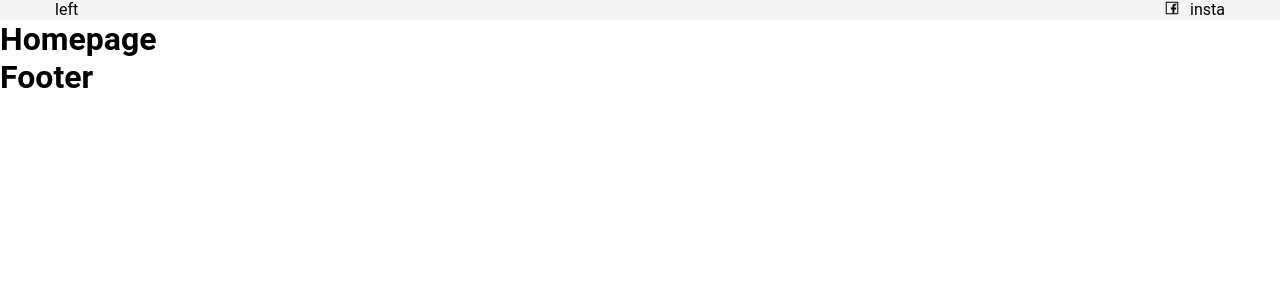
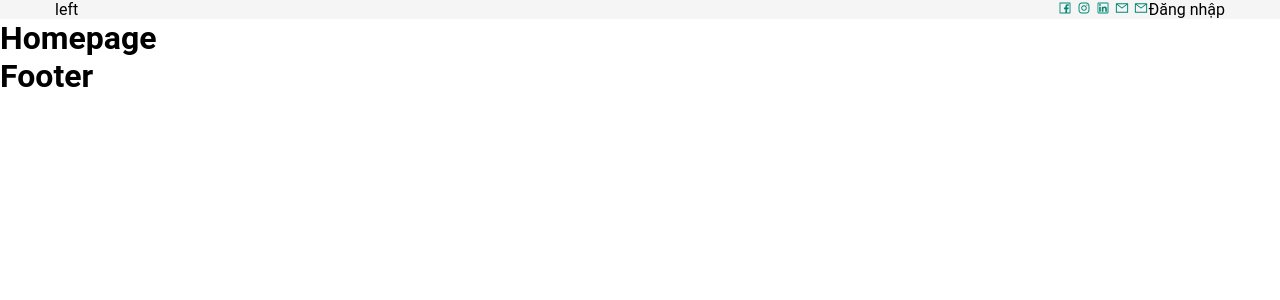
Before and after one commit to thuymax/project_node, a React (Vite) app: page / in a window 1280 px wide. Shown: the top 300 px of the page. Built offline with nearby package versions, Linux system fonts and the light colour scheme.

Commit message:
thêm code

```diff
--- a/src/pages/users/theme/header/index.jsx
+++ b/src/pages/users/theme/header/index.jsx
@@ -1,7 +1,8 @@
-import {memo} from "react";
+import { memo } from "react";
+import {Link} from "react-router-dom";
 import "./style.scss";
-import { AiOutlineFacebook } from 'react-icons/ai';
-const Header = ()=>{
+import { AiOutlineFacebook, AiOutlineInstagram, AiOutlineLinkedin, AiOutlineMail } from 'react-icons/ai';
+const Header = () => {
   return (
     <div className="header_top">
       <div className="container">
@@ -12,10 +13,30 @@ const Header = ()=>{
           <div className="col-6 header_top_right">
             <ul>
               <li>
-                    <AiOutlineFacebook  />
+                <Link to={""}>
+                  <AiOutlineFacebook />
+                </Link>
               </li>
               <li>
-                      insta
+                <Link to={""}>
+                  <AiOutlineInstagram />
+                </Link>
+              </li>
+              <li>
+                <Link to={""}>
+                  <AiOutlineLinkedin />
+                </Link>
+              </li>
+              <li>
+                <Link to={""}>
+                  <AiOutlineMail />
+                </Link>
+              </li>
+              <li>
+                <Link to={""}>
+                  <AiOutlineMail />
+                </Link>
+                <span>Đăng nhập</span>
               </li>
             </ul>
           </div>
@@ -25,4 +46,4 @@ const Header = ()=>{
     </div>
   )
 };
-export default  memo(Header);
+export default memo(Header);
--- a/src/pages/users/theme/header/style.scss
+++ b/src/pages/users/theme/header/style.scss
@@ -1,3 +1,5 @@
+@use "sass:map";
+@import "style/pages/theme";
 .header_top{
     background: #f5f5f5;
 }
@@ -6,7 +8,13 @@
     justify-content: end;
     ul {
         display: flex;
-        column-gap: 10px;
-        list-style:none;
+        column-gap: 5px;
+        list-style: none;
+
+        a{
+            font-size: 14px;
+            display: inline-block;
+            color: map.get($theme-colors,"main");;
+        }
     }
 }
```
Also changed, not shown: jsconfig.json (added, +8 -0 lines). Lines whose indentation alone changed are shown as unchanged.
